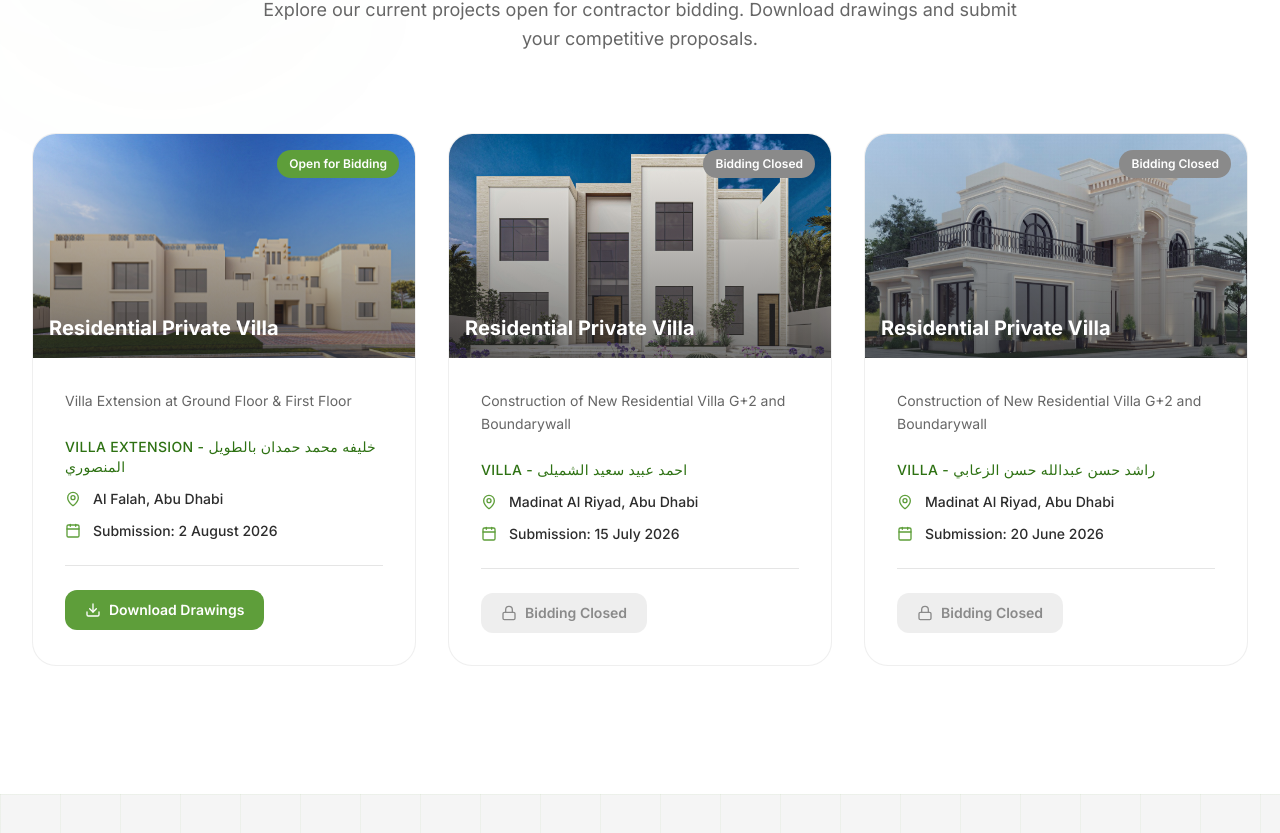
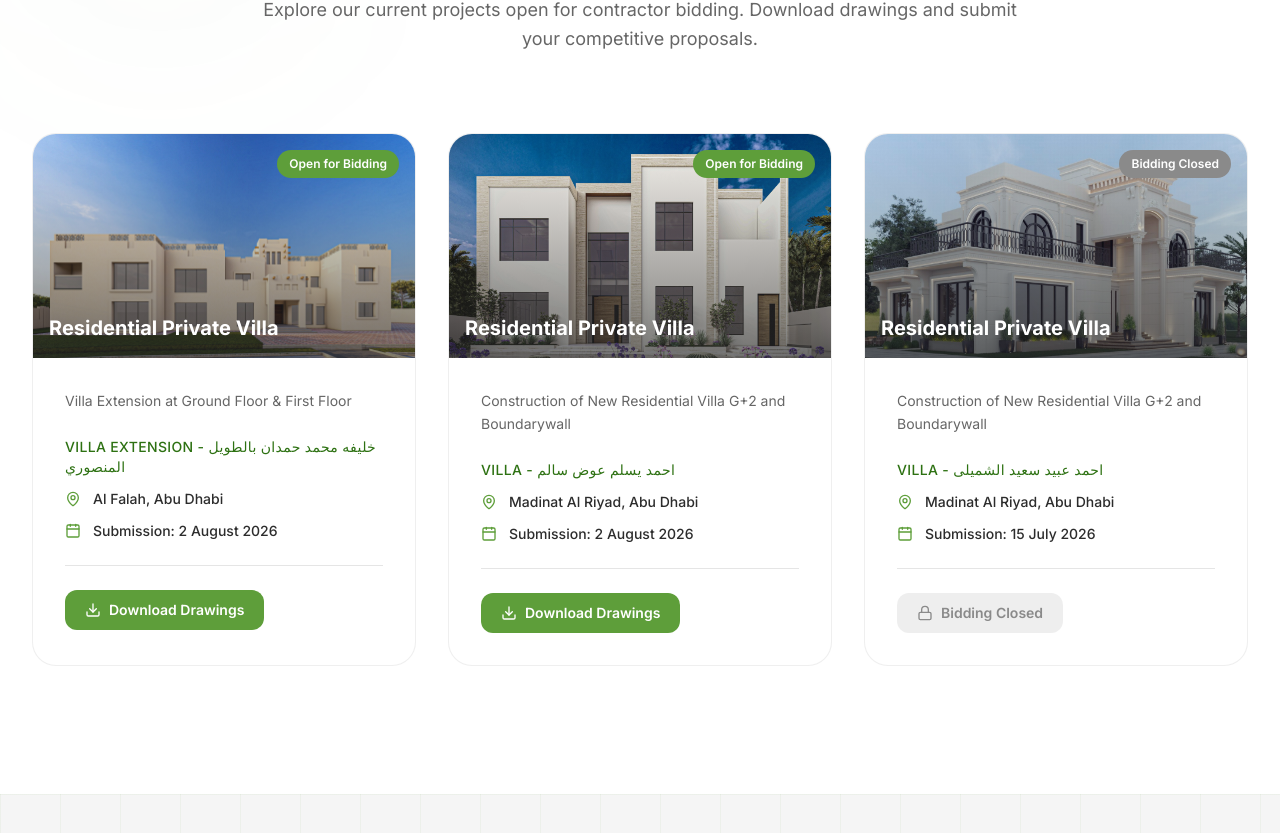
Before and after one commit to sherry2k/ubec-website, a React (Vite) app: page / in a window 1280 px wide. Shown: the part 3818-4651 px from the top of the page. Built offline with nearby package versions, Linux system fonts and the light colour scheme.

Commit message:
Update project details in content.ts

```diff
--- a/src/data/content.ts
+++ b/src/data/content.ts
@@ -203,25 +203,24 @@ export const TENDERS = [
     status: 'open' as const,
   },
   {
-    projectName: 'Villa - احمد عبيد سعيد الشميلى',
+    projectName: 'Villa - احمد يسلم عوض سالم',
+    title: 'Residential Private Villa',
+    location: 'Madinat Al Riyad, Abu Dhabi',
+    submissionDate: '2026-08-02',
+    description: 'Construction of New Residential Villa G+2 and Boundarywall',
+    drawingsLink: 'https://khaledeng1.wetransfer.com/downloads/ff87bccbde9b5831fb6ccfc4364167af20260726111614/c50981?t_exp=1787656574&t_lsid=a2688308-e81a-464e-bebd-4cf49e68af26&t_network=link&t_rid=YXV0aDB8VHJhbnNmZXJ8cThncXNxajhiZDl6Z3E=&t_s=download_link&t_ts=1785064574',
+    image: IMAGES.tender2,
+    status: 'open' as const,
+  },
+  {
+   projectName: 'Villa - احمد عبيد سعيد الشميلى',
     title: 'Residential Private Villa',
     location: 'Madinat Al Riyad, Abu Dhabi',
     submissionDate: '2026-07-15',
     description: 'Construction of New Residential Villa G+2 and Boundarywall',
     drawingsLink: 'https://khaledeng1.wetransfer.com/downloads/32d478dfc1a25b6c5c7346484769c63020260708054424/894d4a?t_exp=1815025464&t_lsid=a2688308-e81a-464e-bebd-4cf49e68af26&t_network=link&t_rid=YXV0aDB8VHJhbnNmZXJ8cThncXNxajhiZDl6Z3E=&t_s=download_link&t_ts=1783489464',
-    image: IMAGES.tender2,
-    status: 'closed' as const,
-  },
-  {
-   projectName: 'Villa - راشد حسن عبدالله حسن الزعابي',
-    title: 'Residential Private Villa',
-    location: 'Madinat Al Riyad, Abu Dhabi',
-    submissionDate: '2026-06-20',
-    description: 'Construction of New Residential Villa G+2 and Boundarywall',
-    drawingsLink: '#',
     image: IMAGES.tender3,
     status: 'closed' as const,
-    featured: false,
   },
 ];
 
```
